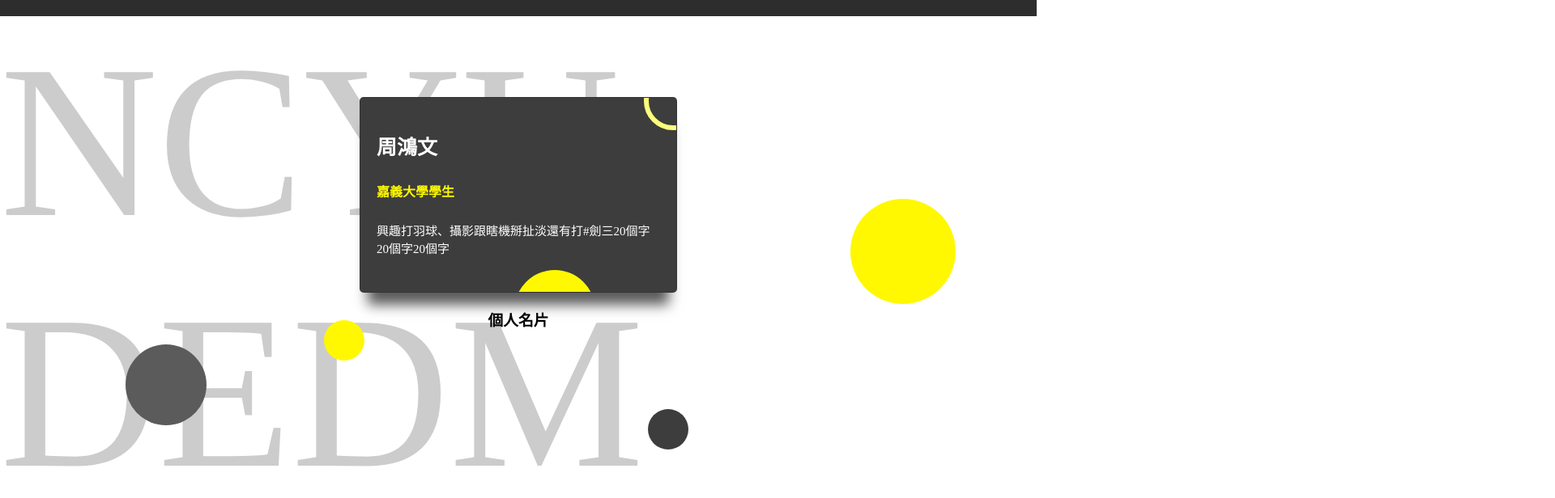
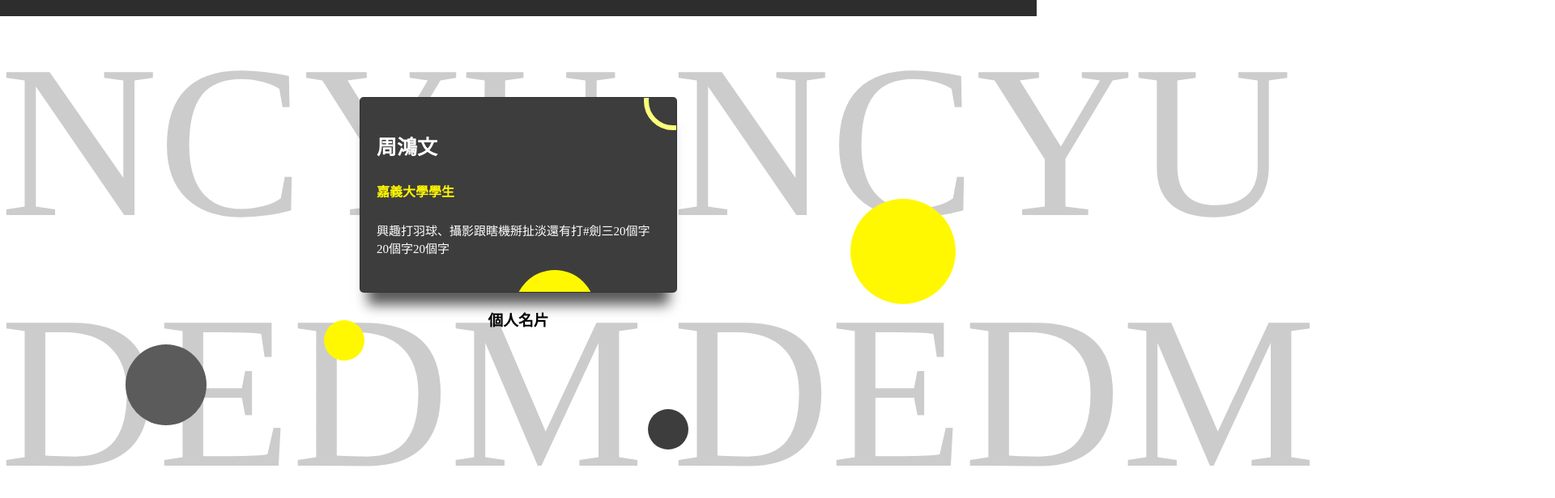
Before and after one commit to JX3Z/mid2, a plain HTML site: page index.html in a window 1280 px wide. Shown: the top 616 px of the page at 81% size, 1920 px wide, since content can reach past the window. Drawn offline with Linux system fonts and the light colour scheme.

Commit message:
Update index.html

```diff
--- a/index.html
+++ b/index.html
@@ -20,6 +20,7 @@
   </head>
   <body>
     <div class="mark">NCYU DEDM</div>
+    <div class="mark1">NCYU DEDM</div>
     <div class="namecard">
       <h2>周鴻文</h2>
       <h5>嘉義大學學生</h5>
```
